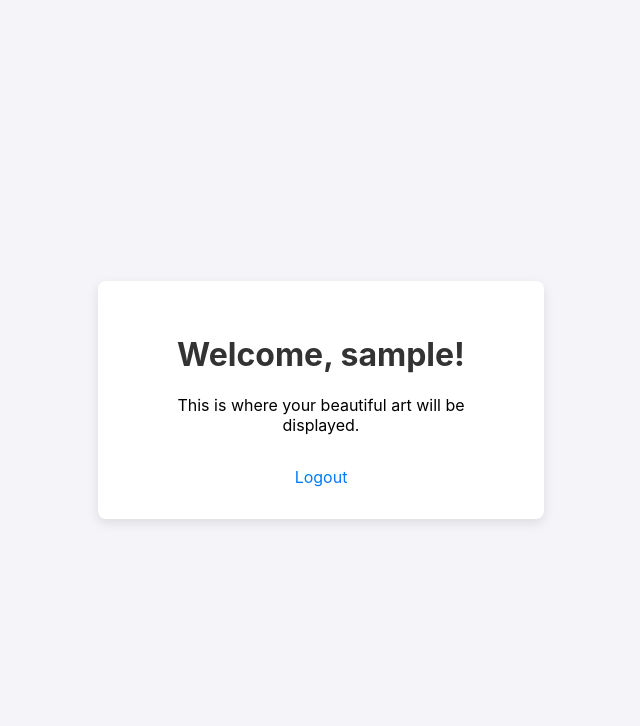
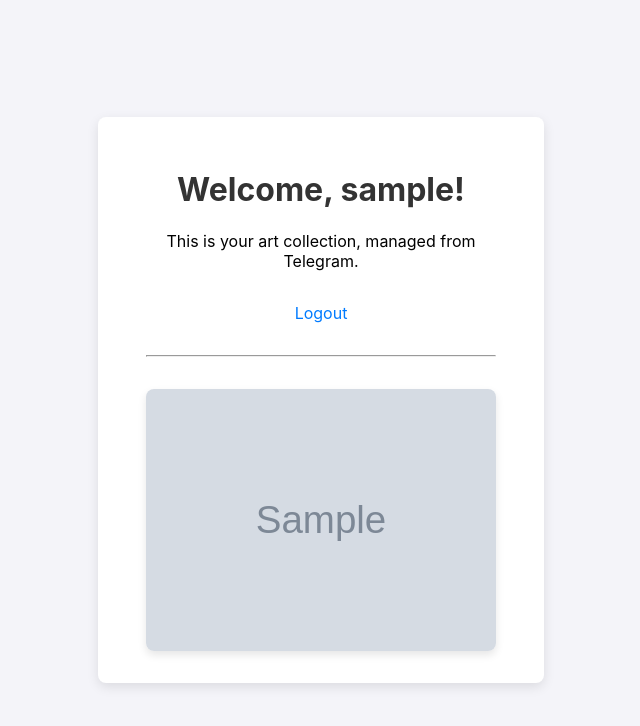
Before and after one commit to Sakazuki-Akainu/web1, a Flask app: template templates/gallery.html in a window 1280 px wide. Shown: the top 726 px of the page, without its empty margins (319-959 px from the left). Run offline with Flask 3, Linux system fonts and the light colour scheme; the template is opened without the code that fills it: most values are stand-ins (such as "Sample title", 1, 10 or a date in 2020); grey boxes marked "Sample" are stand-in pictures.

Commit message:
Update gallery.html

```diff
--- a/templates/gallery.html
+++ b/templates/gallery.html
@@ -4,13 +4,41 @@
     <meta charset="UTF-8">
     <title>Welcome to the Gallery</title>
     <link rel="stylesheet" href="{{ url_for('static', filename='style.css') }}">
+    <!-- Adding some style for the gallery itself -->
+    <style>
+        .gallery-grid {
+            display: grid;
+            grid-template-columns: repeat(auto-fill, minmax(250px, 1fr));
+            gap: 1rem;
+            margin-top: 2rem;
+        }
+        .gallery-grid img {
+            width: 100%;
+            height: 100%;
+            object-fit: cover;
+            border-radius: 8px;
+            box-shadow: 0 4px 8px rgba(0,0,0,0.1);
+        }
+    </style>
 </head>
 <body>
     <div class="gallery-container">
         <h1>Welcome, {{ username }}!</h1>
-        <p>This is where your beautiful art will be displayed.</p>
-        <!-- You would add your image tags here -->
+        <p>This is your art collection, managed from Telegram.</p>
         <a href="/logout">Logout</a>
+
+        <hr style="margin: 2rem 0;">
+
+        <!-- This is the new dynamic part -->
+        <div class="gallery-grid">
+            {% if images %}
+                {% for image_filename in images %}
+                    <img src="{{ url_for('static', filename='uploads/' + image_filename) }}" alt="Art piece">
+                {% endfor %}
+            {% else %}
+                <p>The gallery is empty. Send a photo to your bot to add art!</p>
+            {% endif %}
+        </div>
     </div>
 </body>
 </html>
```
